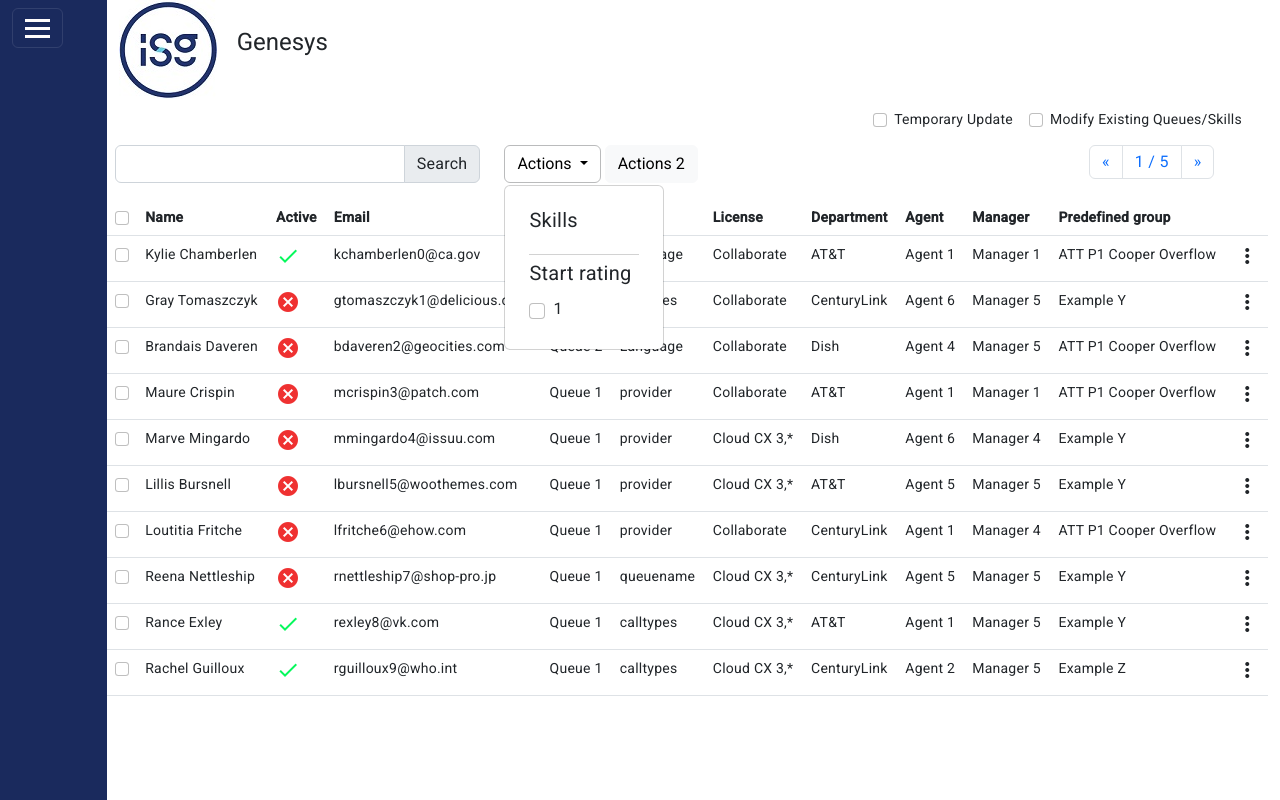
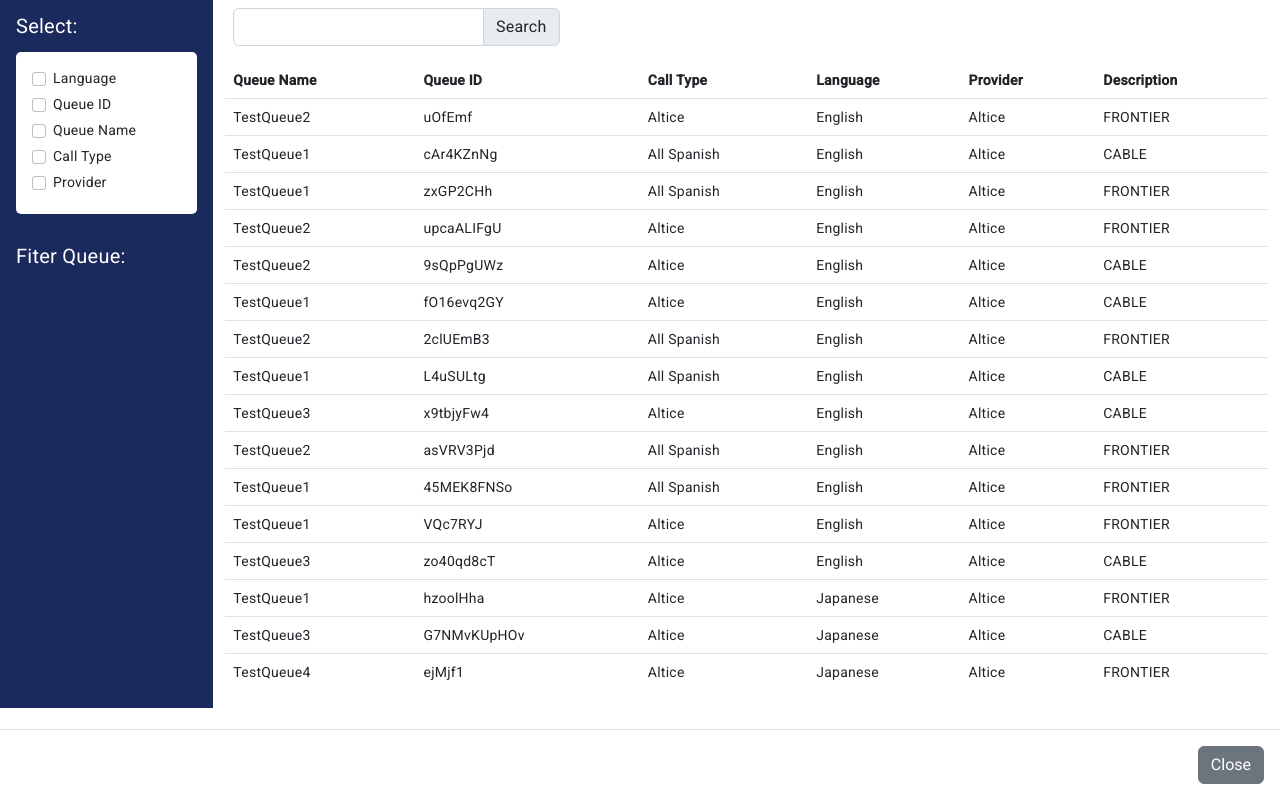
Before and after one commit to JairSilva09/genesys, an Angular app: page / in a window 1280 px wide. Both pictures are taken after a click on the button "Actions". Built offline with nearby package versions, Linux system fonts and the light colour scheme.

Commit message:
modal full page 1440

```diff
--- a/src/app/genesis-queues/genesis-queues.component.html
+++ b/src/app/genesis-queues/genesis-queues.component.html
@@ -20,12 +20,13 @@
         </div>
         <div class="col-md-3">
             <div class="dropdown">
-                <button type="button" class="btn btn-light dropdown-toggle me-1" data-bs-toggle="dropdown" aria-expanded="false" data-bs-auto-close="outside">
+
+                <button type="button" class="btn btn-light" data-bs-toggle="modal" data-bs-target="#exampleModal">
                     Actions
                 </button>
-                <button type="button" class="btn btn-light" data-bs-toggle="modal" data-bs-target="#exampleModal">
-                    Actions 2
-                </button>
+                <!-- <button type="button" class="btn btn-light dropdown-toggle me-1" data-bs-toggle="dropdown" aria-expanded="false" data-bs-auto-close="outside">
+                    Actions
+                </button> -->
                 <form class="dropdown-menu p-4">
                     <label for="exampleDropdownFormEmail2" class="form-label fs-5 mb-3">Skills</label>
                     <div class="form-check" *ngFor="let item of QUEUE">
--- a/src/app/genesis-queues/genesis-queues.component.ts
+++ b/src/app/genesis-queues/genesis-queues.component.ts
@@ -2,8 +2,6 @@
 import {MatListModule} from '@angular/material/list';
 import { debounceTime, distinctUntilChanged, filter, fromEvent, tap } from 'rxjs';
 import { GenesysService } from '../services/genesys.service';
-import { SetItems } from '../services/genesys.service';
-
 
 @Component({
   selector: 'app-genesis-queues',
--- a/src/app/genesis-queues/modal/modal.component.html
+++ b/src/app/genesis-queues/modal/modal.component.html
@@ -1,6 +1,6 @@
 <!-- Modal -->
 <div class="modal fade" id="exampleModal" tabindex="-1" aria-labelledby="exampleModalLabel" aria-hidden="true">
-    <div class="modal-dialog modal-fullscreen-xxl-down">
+    <div class="modal-dialog modal-fullscreen">
         <div class="modal-content">
             <div class="modal-body">
                 <div class="container-fluid">
--- a/src/app/services/genesys.service.ts
+++ b/src/app/services/genesys.service.ts
@@ -88,7 +88,7 @@
 
   }
 
-  searchByLevelName$(terms: string[],column: string,page: string){
+  searchByLevelName$(terms: string[],column: string){
 
     let list:any[] = [];
     let paginatedList:any[] = DATA.slice(1);
@@ -145,7 +145,6 @@
   }
 
   searchQueues$(term: string){
-    console.log(term)
 
     let list:any[] = [];
     let paginatedList:any[] = DATA_QUEUE.slice(1);
--- a/src/app/side-menu/side-menu.component.ts
+++ b/src/app/side-menu/side-menu.component.ts
@@ -109,7 +109,7 @@
     }
 
     if(this.NAME_LEVEL_SELECT.length > 0){
-      this.genesisService.searchByLevelName$(this.NAME_LEVEL_SELECT,column,this.current_page)
+      this.genesisService.searchByLevelName$(this.NAME_LEVEL_SELECT,column)
     }else{
       this.genesisService.getAllDirectory()
     }
```
Also changed, not shown: src/app/side-menu/side-menu.component.html (+0 -9 lines).
